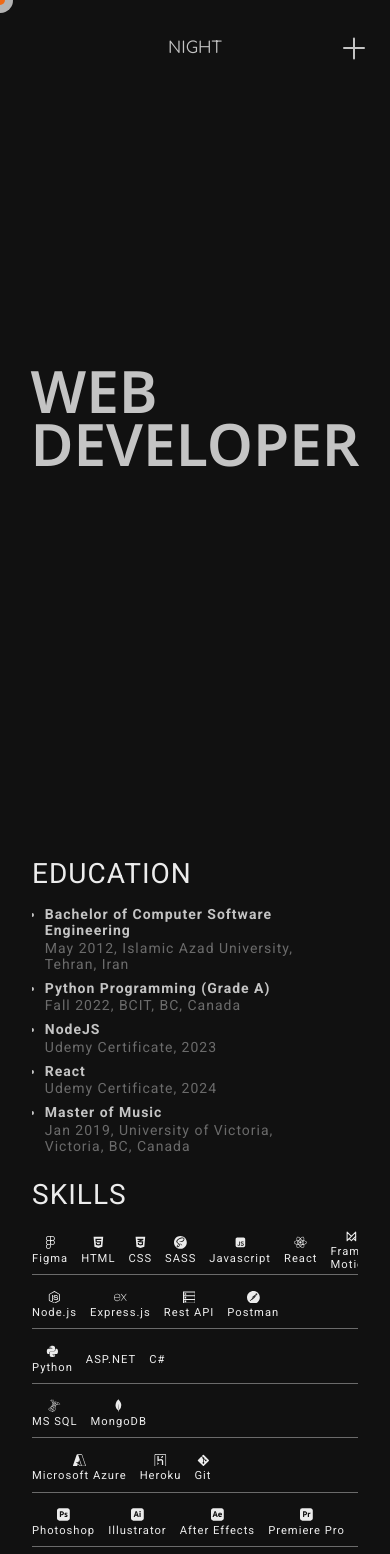
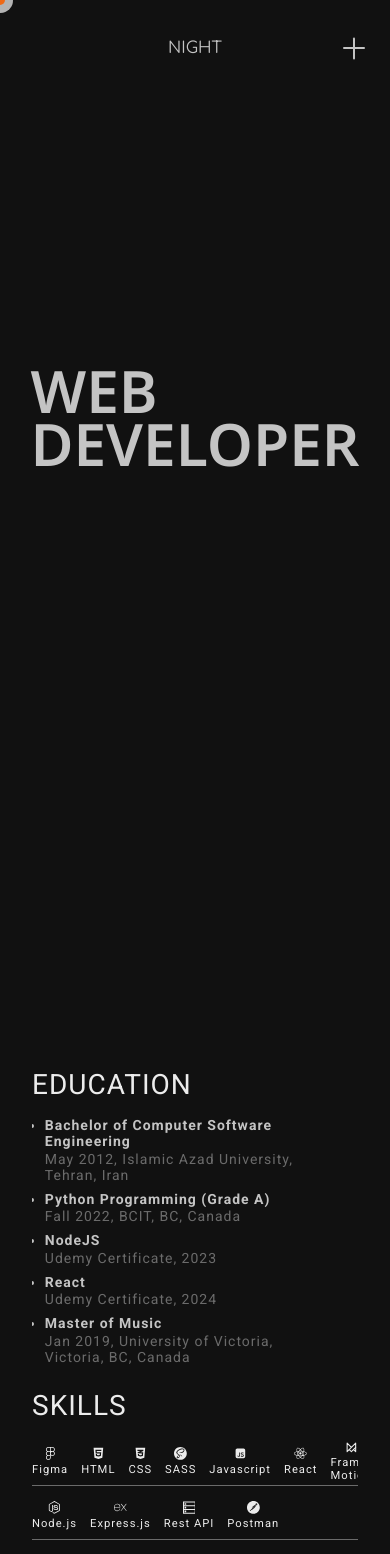
Before and after one commit to Shabahang-Saffari/Portfolio-Website, a React (Vite) app: page / in a window 390 px wide. Shown: the top 1554 px of the page. Built offline with nearby package versions, Linux system fonts and the light colour scheme.

Commit message:
Starting changing heights of mobile version for About Me page

```diff
--- a/src/components/About me/about_me.scss
+++ b/src/components/About me/about_me.scss
@@ -10,9 +10,9 @@
   // height: calc(100vh - 6rem);
   scroll-margin: 6rem;
 
-  height: calc(100vh - 6rem); //Just in case the "svh" is not supported!
-  height: calc(100svh - 6rem);
-
+  // height: calc(100vh - 6rem); //Just in case the "svh" is not supported!
+  // height: calc(100svh - 6rem);
+  margin-top: 12rem;
   padding: 2rem 0;
 
   transition: $transition;
@@ -26,7 +26,7 @@
     width: calc(100vw - 4rem);
     margin: 0 auto;
     margin-bottom: 1rem;
-    height: calc(100% - 2rem);
+    // height: calc(100% - 2rem);
     // background: $primary_200;
     // border: 2px solid rgb(211, 226, 0) !important;
   }
@@ -172,6 +172,8 @@ h4 {
     // -webkit-scroll-snap-align: end;
 
     padding: 2rem 0;
+    height: calc(100vh - 6rem); //Just in case the "svh" is not supported!
+    height: calc(100svh - 6rem);
     width: 85%;
 
     // border: 2px solid rgb(211, 226, 0) !important;
```
